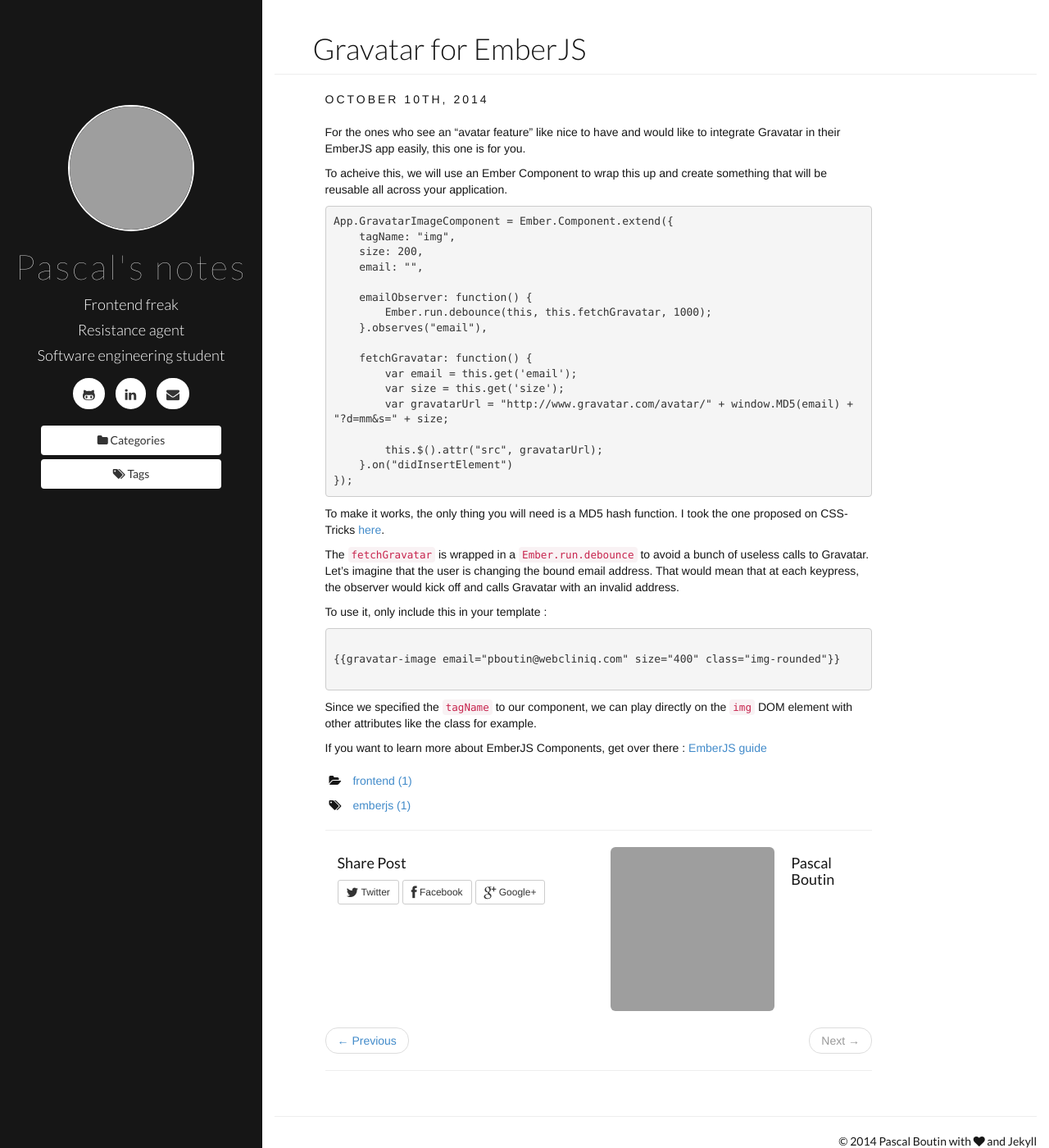
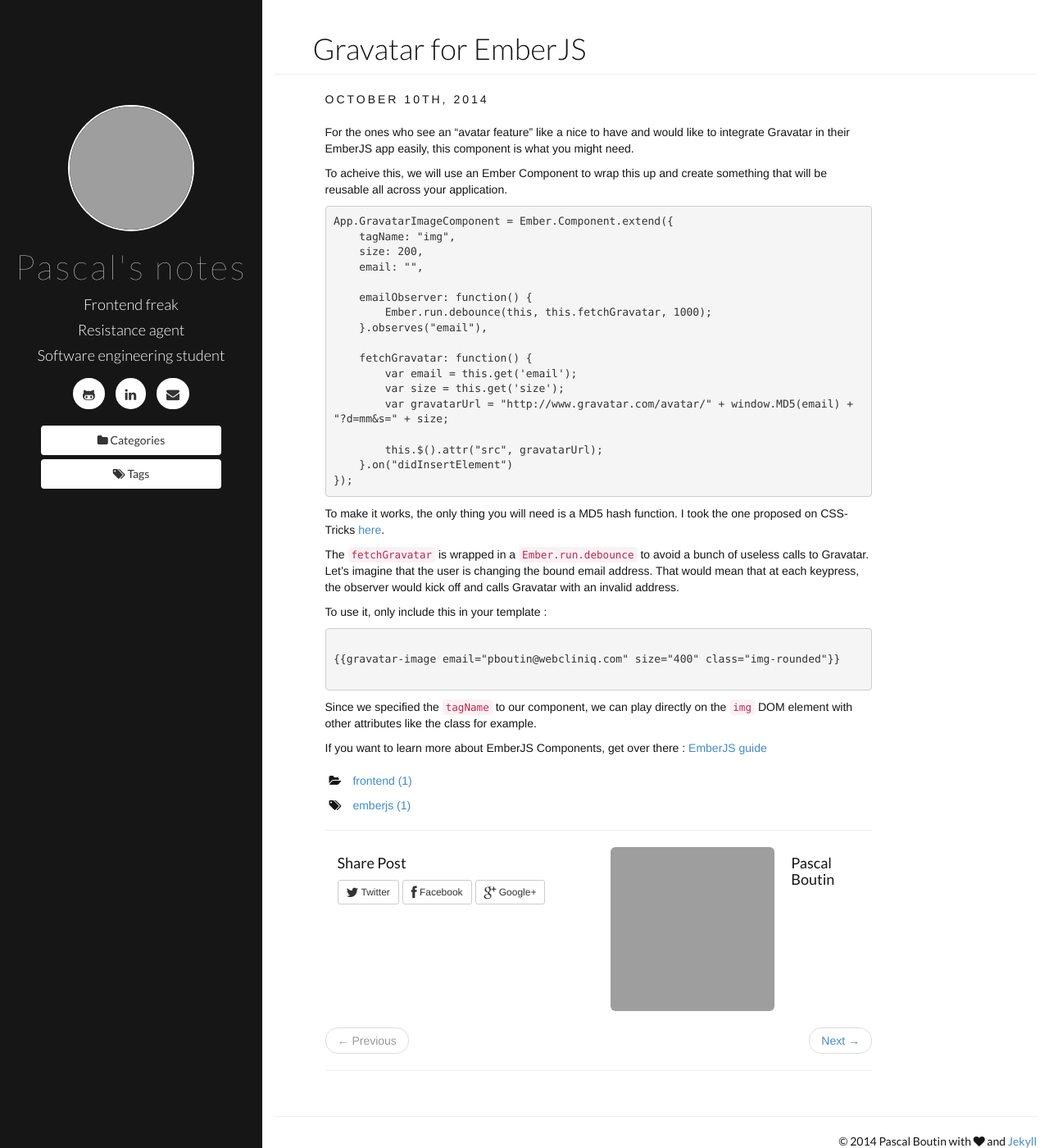
Before and after one commit to pboutin/pboutin.github.io, a Jekyll site: the page built from _posts/2014-10-10-emberjs_gravatar.md, in a window 1280 px wide and 1400 px high. Shown: the whole window at 82% size. Built offline with Jekyll 4.4.1, drawn with Linux system fonts in a browser that asks for light colours; Markdown is read by kramdown in place of the engine named in the settings; grey boxes are pictures that could not be loaded.

Commit message:
Several fixes

```diff
--- a/_includes/default.html
+++ b/_includes/default.html
@@ -69,7 +69,7 @@
 		<footer>
 			<hr/>
 			<p class="text-right">
-				&copy; {{ site.time | date: '%Y' }} {{ site.author.name }} with <i class="fa fa-heart"></i> and Jekyll
+				&copy; {{ site.time | date: '%Y' }} {{ site.author.name }} with <i class="fa fa-heart"></i> and <a href="http://jekyllrb.com/">Jekyll</a>
 			</p>
 		</footer>
 	</div>
--- a/_posts/2014-10-10-emberjs_gravatar.md
+++ b/_posts/2014-10-10-emberjs_gravatar.md
@@ -6,7 +6,7 @@ tags: [emberjs]
 description: A clean way to bring Gravatar images to your EmberJS application.
 ---
 
-For the ones who see an "avatar feature" like nice to have and would like to integrate Gravatar in their EmberJS app easily, this one is for you.
+For the ones who see an "avatar feature" like a nice to have and would like to integrate Gravatar in their EmberJS app easily, this component is what you might need.
 
 To acheive this, we will use an Ember Component to wrap this up and create something that will be reusable all across your application.
 
```
Also changed, not shown: _posts/2014-10-09-ulaval_ingress_mission.md (deleted, +0 -39 lines), _posts/2014-10-11-ulaval_ingress_mission.md (added, +39 -0 lines), assets/img/ingress/ulaval_medal.png, assets/img/ingress/ulaval_mission.png.
